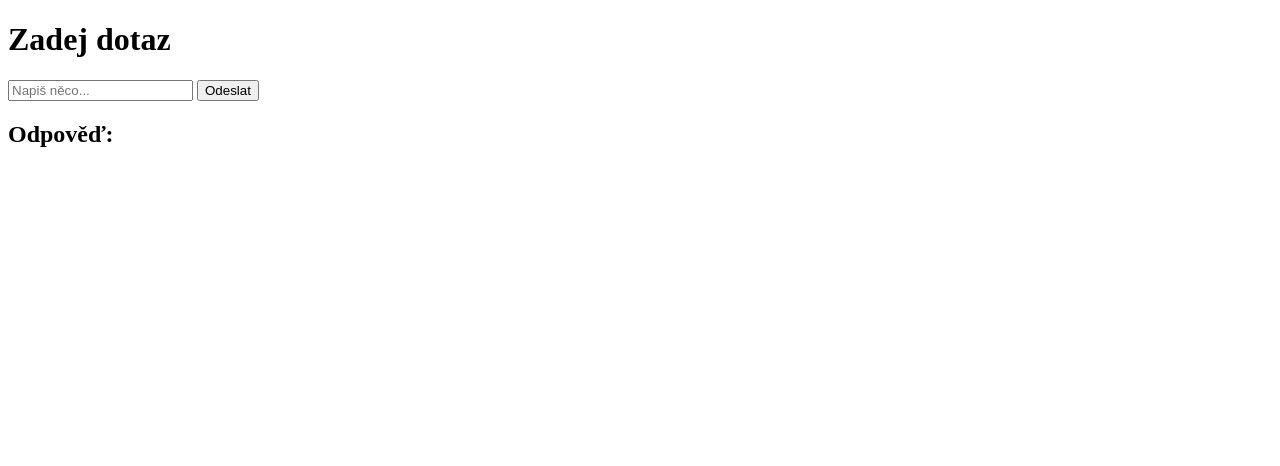
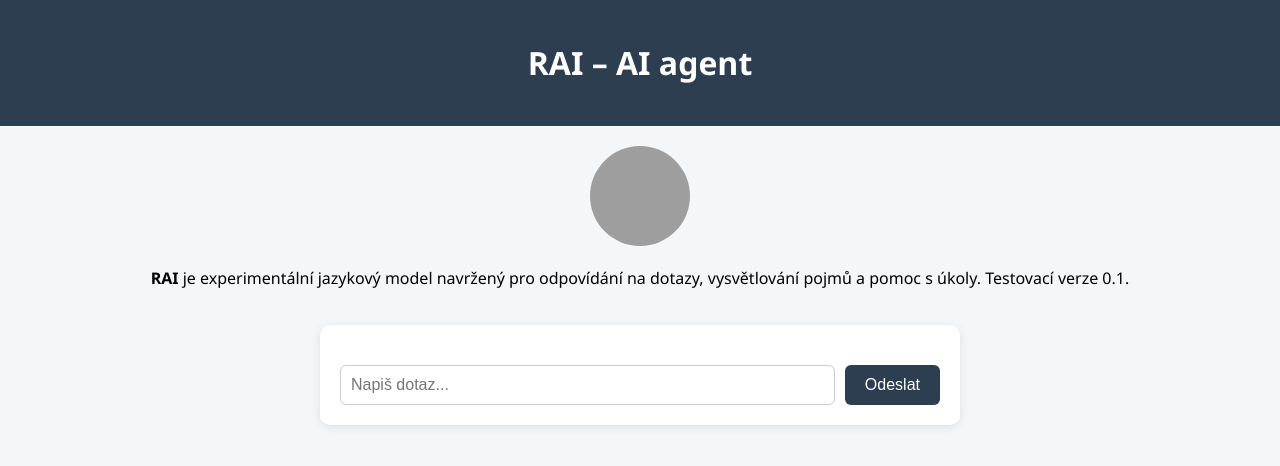
Before and after one commit to marek-maxa/AI-Agent, a plain HTML site: page index.html in a window 1280 px wide. Drawn offline with Linux system fonts and the light colour scheme; grey boxes are pictures that could not be loaded.

Commit message:
Update index.html

```diff
--- a/index.html
+++ b/index.html
@@ -2,30 +2,155 @@
 <html lang="cs">
 <head>
     <meta charset="UTF-8">
-    <title>Dotazník</title>
+    <title>RAI – Chat s AI agentem</title>
+    <style>
+        body {
+            font-family: 'Segoe UI', sans-serif;
+            background-color: #f4f6f8;
+            margin: 0;
+            padding: 0;
+            display: flex;
+            flex-direction: column;
+            align-items: center;
+        }
+
+        header {
+            width: 100%;
+            background-color: #2c3e50;
+            color: white;
+            padding: 20px;
+            text-align: center;
+        }
+
+        .agent-profile {
+            margin: 20px;
+            text-align: center;
+        }
+
+        .agent-profile img {
+            border-radius: 50%;
+            width: 100px;
+            height: 100px;
+            object-fit: cover;
+        }
+
+        .chat-container {
+            width: 90%;
+            max-width: 600px;
+            background-color: white;
+            border-radius: 10px;
+            padding: 20px;
+            box-shadow: 0 2px 10px rgba(0,0,0,0.1);
+            margin-bottom: 40px;
+        }
+
+        .messages {
+            max-height: 400px;
+            overflow-y: auto;
+            margin-bottom: 20px;
+        }
+
+        .message {
+            margin: 10px 0;
+            padding: 10px 15px;
+            border-radius: 8px;
+            width: fit-content;
+            max-width: 80%;
+            word-wrap: break-word;
+        }
+
+        .user {
+            background-color: #d1ecf1;
+            align-self: flex-end;
+            margin-left: auto;
+        }
+
+        .ai {
+            background-color: #f8d7da;
+            align-self: flex-start;
+            margin-right: auto;
+        }
+
+        .input-area {
+            display: flex;
+            gap: 10px;
+        }
+
+        .input-area input {
+            flex: 1;
+            padding: 10px;
+            border: 1px solid #ccc;
+            border-radius: 6px;
+            font-size: 16px;
+        }
+
+        .input-area button {
+            padding: 10px 20px;
+            background-color: #2c3e50;
+            color: white;
+            border: none;
+            border-radius: 6px;
+            cursor: pointer;
+            font-size: 16px;
+        }
+
+        .input-area button:hover {
+            background-color: #1a242f;
+        }
+    </style>
 </head>
 <body>
-    <h1>Zadej dotaz</h1>
-    <input type="text" id="userInput" placeholder="Napiš něco...">
-    <button onclick="sendData()">Odeslat</button>
 
-    <h2>Odpověď:</h2>
-    <pre id="response"></pre>
+    <header>
+        <h1>RAI – AI agent</h1>
+    </header>
+
+    <div class="agent-profile">
+        <img src="https://i.imgur.com/1Xb2rDb.png" alt="Profil AI agenta">
+        <p><strong>RAI</strong> je experimentální jazykový model navržený pro odpovídání na dotazy, vysvětlování pojmů a pomoc s úkoly. Testovací verze 0.1.</p>
+    </div>
+
+    <div class="chat-container">
+        <div id="messages" class="messages"></div>
+        <div class="input-area">
+            <input type="text" id="userInput" placeholder="Napiš dotaz...">
+            <button onclick="sendMessage()">Odeslat</button>
+        </div>
+    </div>
 
     <script>
-        async function sendData() {
-            const input = document.getElementById("userInput").value;
-            const responseBox = document.getElementById("response");
+        async function sendMessage() {
+            const inputBox = document.getElementById("userInput");
+            const messageText = inputBox.value.trim();
+            if (!messageText) return;
 
-            const response = await fetch("https://rai-2o5v.onrender.com/process", {
-                method: "POST",
-                headers: { "Content-Type": "application/json" },
-                body: JSON.stringify({ input: input })
-            });
+            appendMessage("user", messageText);
+            inputBox.value = "";
 
-            const data = await response.json();
-            responseBox.textContent = data.output;
+            try {
+                const response = await fetch("https://rai-2o5v.onrender.com/process", {
+                    method: "POST",
+                    headers: { "Content-Type": "application/json" },
+                    body: JSON.stringify({ input: messageText })
+                });
+
+                const data = await response.json();
+                appendMessage("ai", data.output || "[Žádná odpověď]");
+            } catch (error) {
+                appendMessage("ai", "[Chyba při komunikaci se serverem]");
+                console.error(error);
+            }
+        }
+
+        function appendMessage(sender, text) {
+            const messagesDiv = document.getElementById("messages");
+            const messageDiv = document.createElement("div");
+            messageDiv.classList.add("message", sender);
+            messageDiv.textContent = text;
+            messagesDiv.appendChild(messageDiv);
+            messagesDiv.scrollTop = messagesDiv.scrollHeight;
         }
     </script>
+
 </body>
 </html>
```
